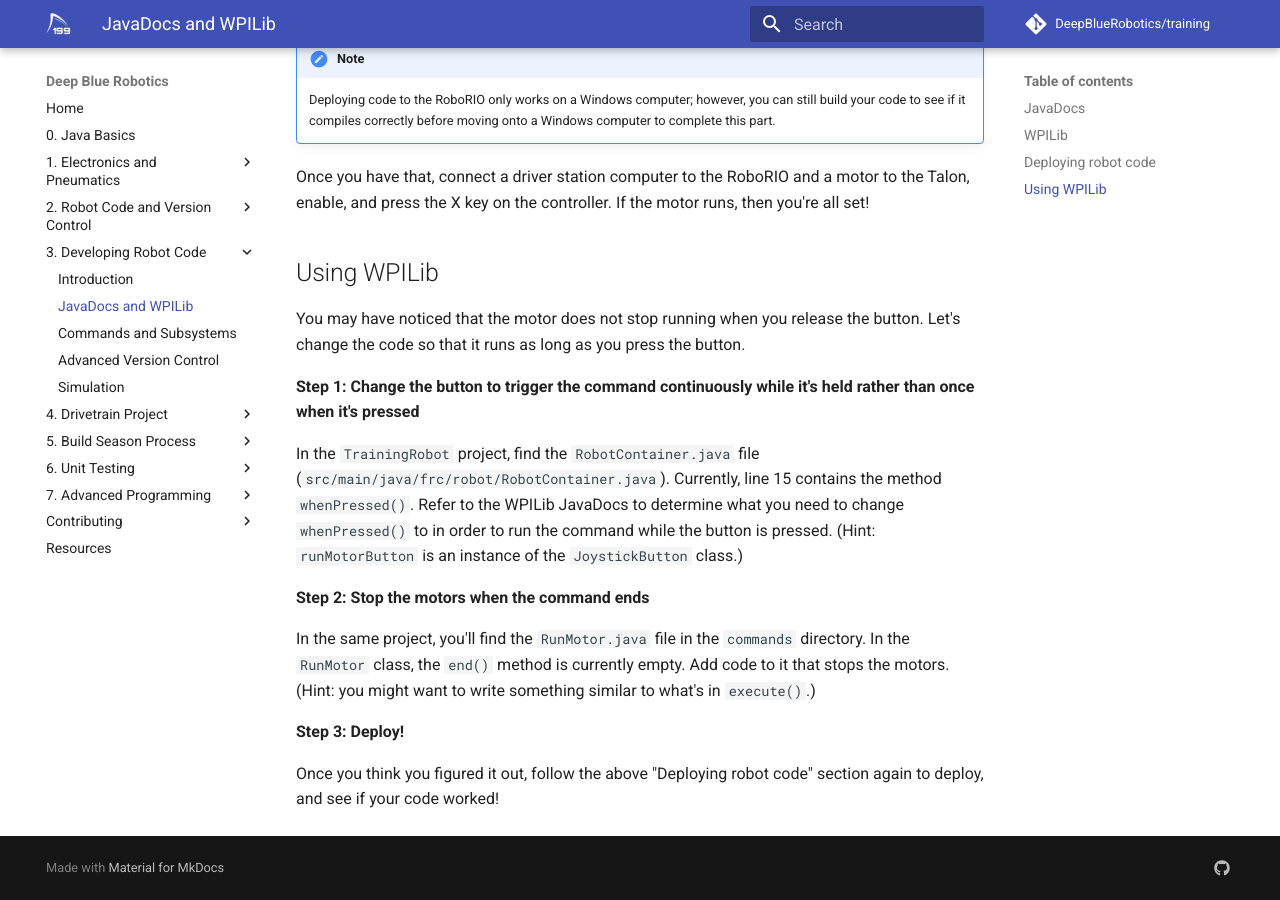
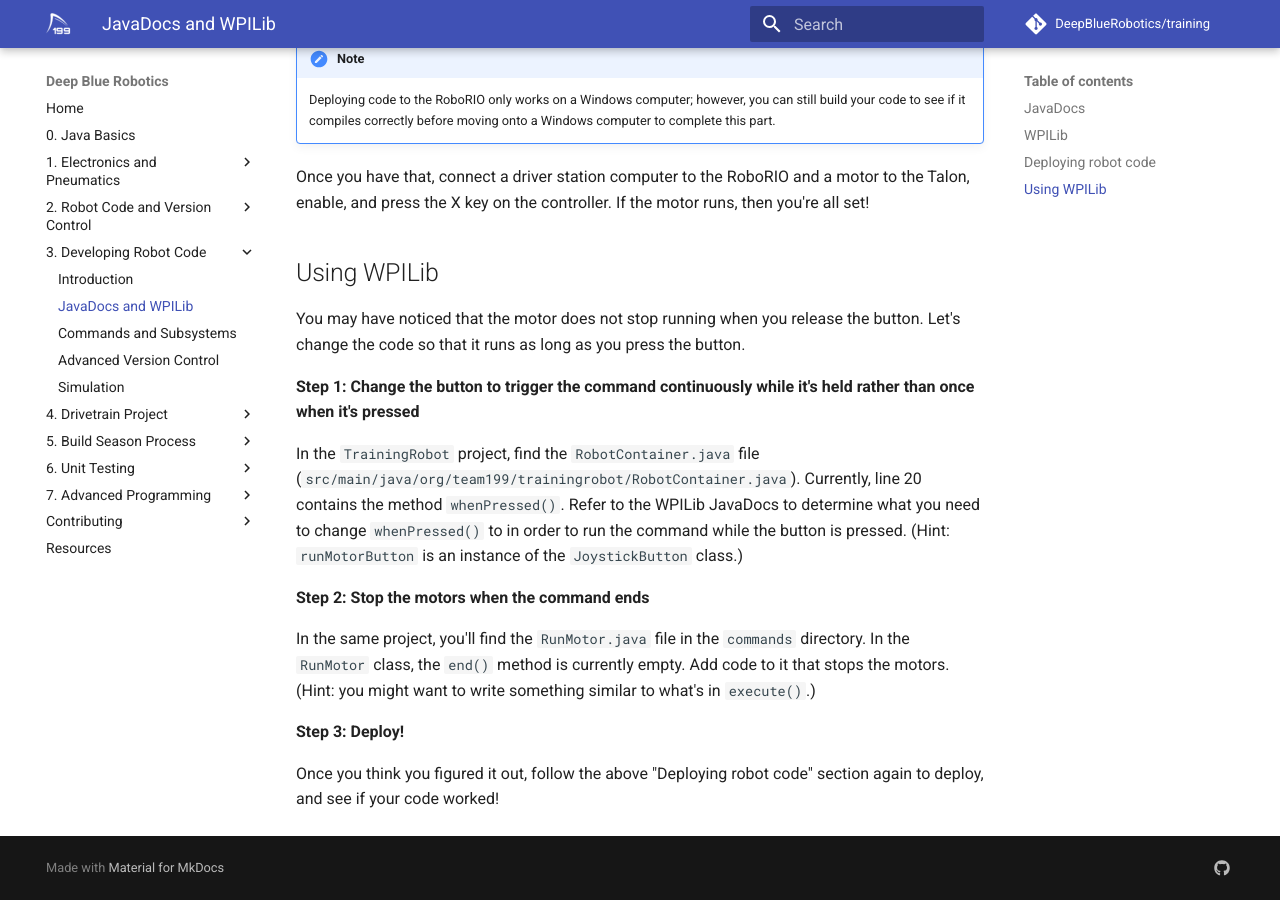
Before and after one commit to DeepBlueRobotics/training, an MkDocs documentation site: the page built from docs/section-3/wpilib.md, in a window 1280 px wide and 900 px high, scrolled down 1021 px. Built offline with MkDocs 1.6.1 and Material for MkDocs 9.7.7, drawn with Linux system fonts in a browser that asks for light colours; comment, search, counter and statistics services are not loaded.

Commit message:
fix line numbers and paths

```diff
--- a/docs/section-3/wpilib.md
+++ b/docs/section-3/wpilib.md
@@ -31,7 +31,7 @@
 
 **Step 1: Change the button to trigger the command continuously while it's held rather than once when it's pressed**
 
-In the `TrainingRobot` project, find the `RobotContainer.java` file (`src/main/java/frc/robot/RobotContainer.java`). Currently, line 15 contains the method `whenPressed()`. Refer to the WPILib JavaDocs to determine what you need to change `whenPressed()` to in order to run the command while the button is pressed. (Hint: `runMotorButton` is an instance of the `JoystickButton` class.)
+In the `TrainingRobot` project, find the `RobotContainer.java` file (`src/main/java/org/team199/trainingrobot/RobotContainer.java`). Currently, line 20 contains the method `whenPressed()`. Refer to the WPILib JavaDocs to determine what you need to change `whenPressed()` to in order to run the command while the button is pressed. (Hint: `runMotorButton` is an instance of the `JoystickButton` class.)
 
 **Step 2: Stop the motors when the command ends**
 
```
